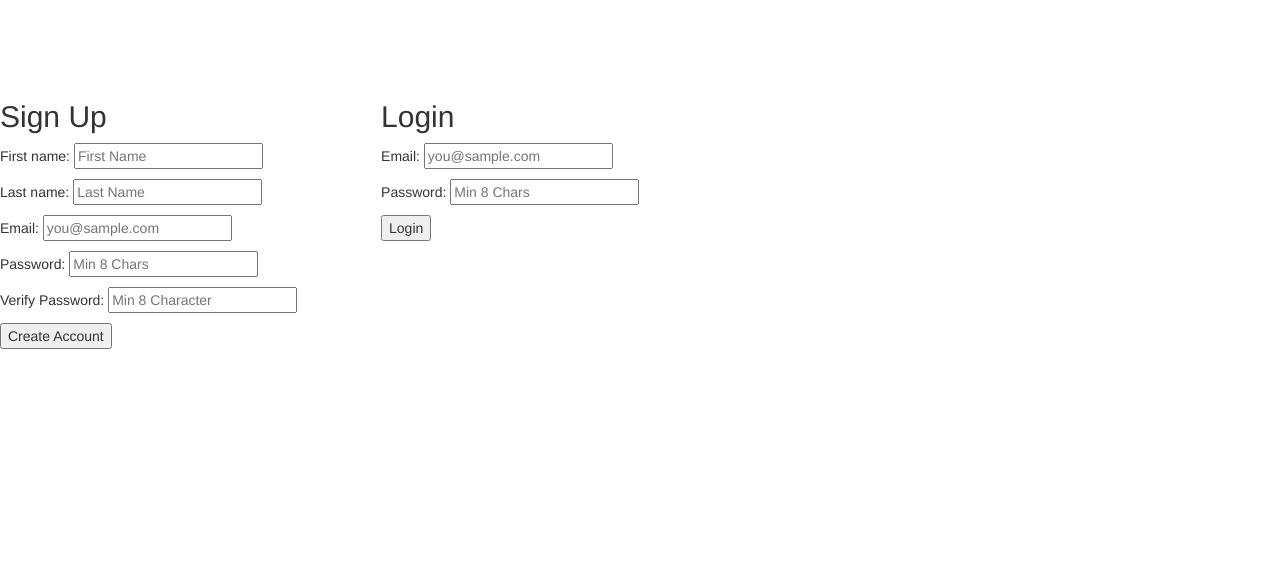
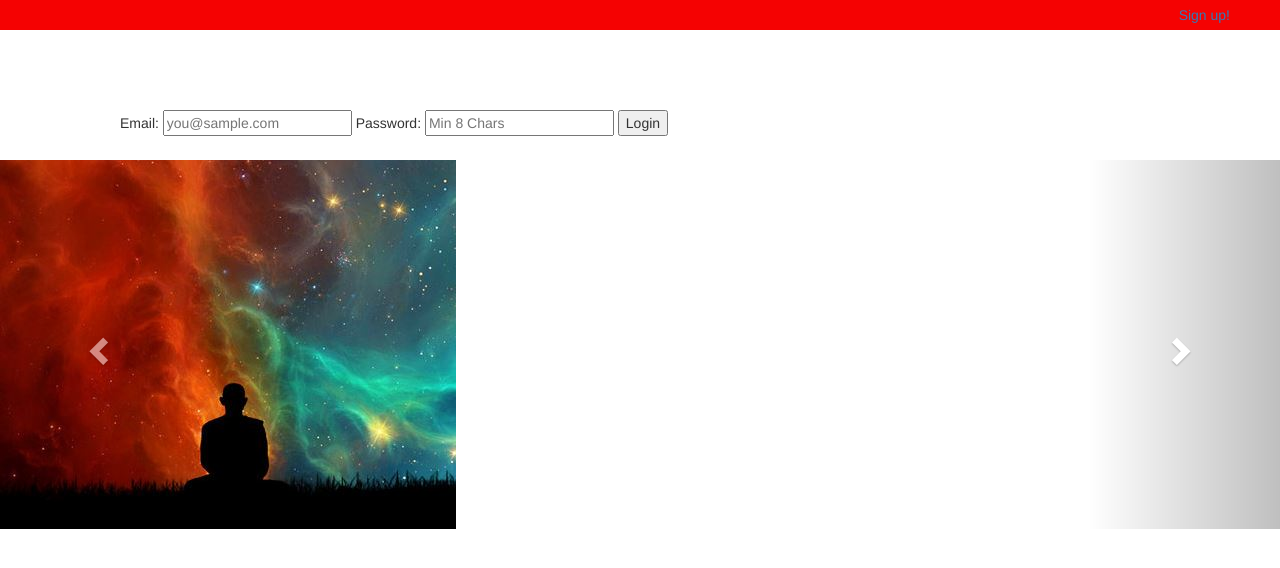
Before and after one commit to Nordcoder0101/accountibility_app, a Django app: page / in a window 1280 px wide. Shown: the top 568 px of the page. Run offline with Django 3.2, Linux system fonts and the light colour scheme; parts of the project's set-up code (start-up, migrations or seed data) failed here and were passed over; some libraries are stand-ins or nearby versions.

Commit message:
about to add jquery hopefully

```diff
--- a/apps/login_and_registration/static/login_and_registration/style.css
+++ b/apps/login_and_registration/static/login_and_registration/style.css
@@ -1,15 +1,26 @@
 .new_user {
   display: inline-block;
   vertical-align: top;
-  margin: 80px 0 0 0
+  margin: 80px 0 0 0;
+  display: none;
 }
 
 .login {
   display: inline-block;
-  margin: 80px 0 0 80px;
+  margin: 80px 0 0 120px;
   vertical-align: top;
 }
 
-.user_info{
+.login_input{
+  display: inline-block;
+}
 
+.home_header{
+  background-color: rgb(245, 2, 2);
+  height: 30px;
 }
+
+.sign_up {
+  float: right;
+  margin: 5px 50px 0 0
+}
--- a/apps/login_and_registration/templates/login_and_registration/index.html
+++ b/apps/login_and_registration/templates/login_and_registration/index.html
@@ -38,14 +38,62 @@
     </form>
   </div>
 
+  <header class="home_header">
+    <a class="sign_up">Sign up!</a>
+  </header>
+
   <div class="login">
-    <h2>Login</h2>
+
     <form action="/login" method="POST">
     {% csrf_token %}
-      <p>Email: <input type="text" name="email" placeholder="you@sample.com"></p>
-      <p>Password: <input type="text" name="password" placeholder="Min 8 Chars"></p>
+      <p class="login_input">Email: <input type="text" name="email" placeholder="you@sample.com"></p>
+      <p class="login_input">Password: <input type="text" name="password" placeholder="Min 8 Chars"></p>
       <input type="submit" value="Login">
     </form>
   </div>
+
+  <div id="myCarousel" class="carousel slide" data-ride="carousel">
+  <!-- Indicators -->
+  <ol class="carousel-indicators">
+    <li data-target="#myCarousel" data-slide-to="0" class="active"></li>
+    <li data-target="#myCarousel" data-slide-to="1"></li>
+    <li data-target="#myCarousel" data-slide-to="2"></li>
+  </ol>
+
+  <!-- Wrapper for slides -->
+  <div class="carousel-inner">
+    <div class="item active">
+        <img src=" {% static "login_and_registration/media/guided-meditation.jpg" %}"  alt="mountain top">
+        <div class="carousel-caption">
+        </div>
+    </div>
+
+    <div class="item">
+      <img src=" {% static "login_and_registration/media/mountain_top.jpeg" %}" alt="Meditation">
+      <div class="carousel-caption">
+        <h3>Chicago</h3>
+        <p>Thank you, Chicago!</p>
+      </div>
+    </div>
+
+    <div class="item">
+      <img src=" {% static "login_and_registration/media/teamwork.jpeg" %}" alt="Skydive">
+      <div class="carousel-caption">
+        <h3>New York</h3>
+        <p>We love the Big Apple!</p>
+      </div>
+    </div>
+  </div>
+
+  <!-- Left and right controls -->
+  <a class="left carousel-control" href="#myCarousel" data-slide="prev">
+    <span class="glyphicon glyphicon-chevron-left"></span>
+    <span class="sr-only">Previous</span>
+  </a>
+  <a class="right carousel-control" href="#myCarousel" data-slide="next">
+    <span class="glyphicon glyphicon-chevron-right"></span>
+    <span class="sr-only">Next</span>
+  </a>
+</div>
 </body>
 </html>
--- a/assistant_accountibility/settings.py
+++ b/assistant_accountibility/settings.py
@@ -31,6 +31,7 @@ ALLOWED_HOSTS = []
 # Application definition
 
 INSTALLED_APPS = [
+    'jquery',
     'apps.messages',
     'apps.to_dos',
     'apps.login_and_registration',
```
Also changed, not shown: apps/login_and_registration/static/login_and_registration/media/guided-meditation.jpg (added), apps/login_and_registration/static/login_and_registration/media/mountain_top.jpeg (added), apps/login_and_registration/static/login_and_registration/media/teamwork.jpeg (added), db.sqlite3.
